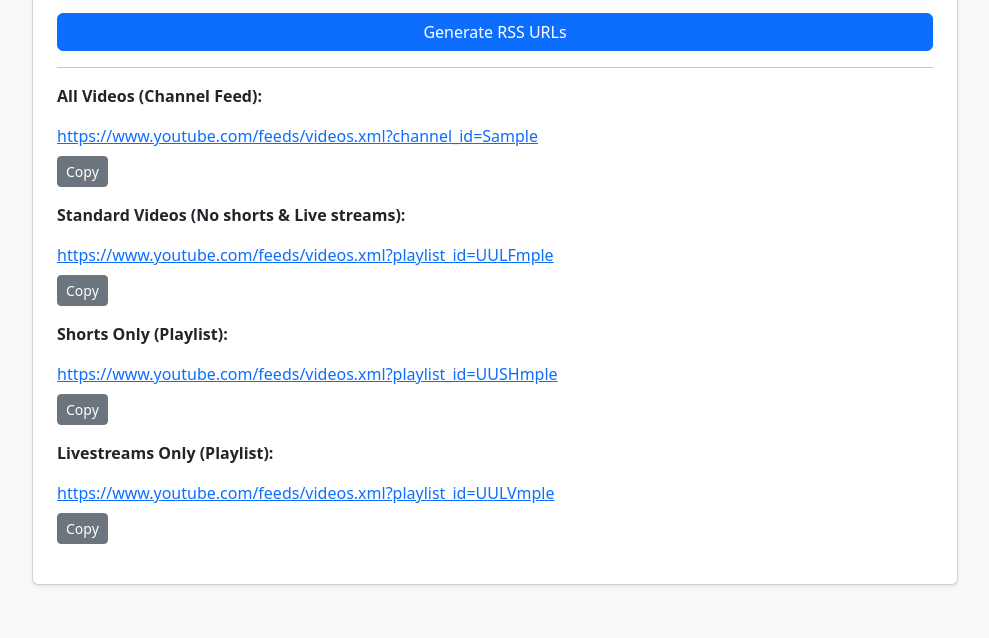
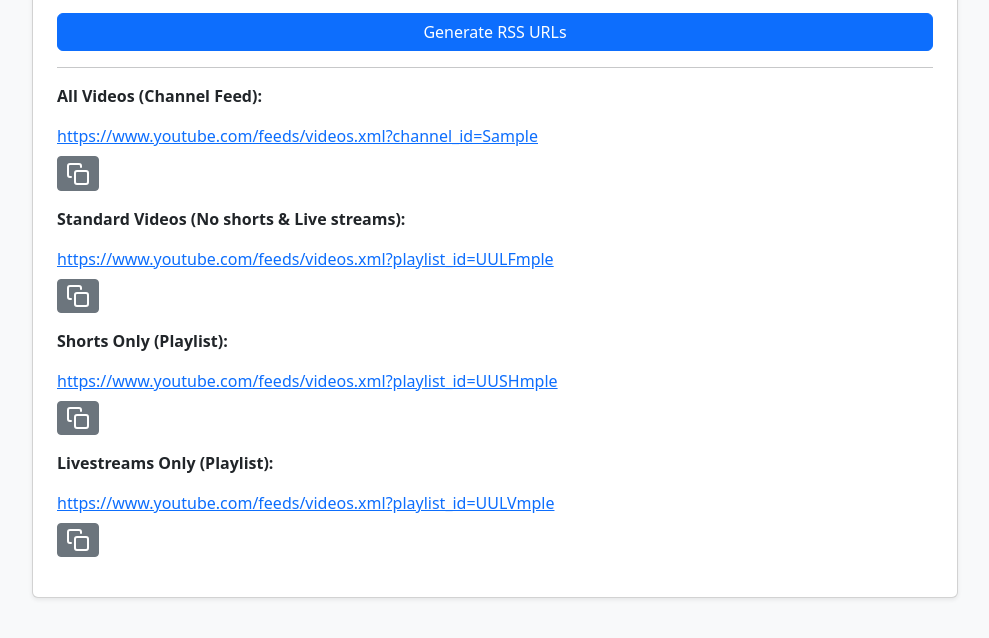
Before and after one commit to kolappannathan/YT2RSS, a plain HTML site: page index.html in a window 1280 px wide. Both pictures are taken after typing "Sample" into the empty fields and a click on the button "Generate RSS URLs". Shown: the part 208-846 px from the top of the page, without its empty margins (145-1134 px from the left). Drawn offline with nearby package versions, Linux system fonts and the light colour scheme.

Commit message:
adding svg icons
Signed-off-by: Kolappan N <kolappannathan@users.noreply.github.com>

```diff
--- a/index.html
+++ b/index.html
@@ -1,5 +1,6 @@
 <!DOCTYPE html>
 <html lang="en">
+
 <head>
     <meta charset="UTF-8">
     <meta name="viewport" content="width=device-width, initial-scale=1.0">
@@ -7,6 +8,7 @@
     <!-- Bootstrap 5 CSS link -->
     <link href="https://cdn.jsdelivr.net/npm/bootstrap@5.3.5/dist/css/bootstrap.min.css" rel="stylesheet">
 </head>
+
 <body class="bg-light py-5">
     <div class="container">
         <div class="row justify-content-center">
@@ -23,19 +25,47 @@
                         <hr>
                         <p><strong>All Videos (Channel Feed):</strong></p>
                         <a id="allVideosLink" href="#" target="_blank" class="d-block mb-2"></a>
-                        <button onclick="copyLink('allVideosLink')" class="btn btn-secondary btn-sm mb-3">Copy</button>
+                        <button onclick="copyLink('allVideosLink')" class="btn btn-secondary btn-sm mb-3">
+                            <svg xmlns="http://www.w3.org/2000/svg" width="24" height="24" viewBox="0 0 24 24"
+                                fill="none" stroke="currentColor" stroke-width="2" stroke-linecap="round"
+                                stroke-linejoin="round" class="feather feather-copy">
+                                <rect x="9" y="9" width="13" height="13" rx="2" ry="2"></rect>
+                                <path d="M5 15H4a2 2 0 0 1-2-2V4a2 2 0 0 1 2-2h9a2 2 0 0 1 2 2v1"></path>
+                            </svg>
+                        </button>
 
                         <p><strong>Standard Videos (No shorts & Live streams):</strong></p>
                         <a id="standardVideosLink" href="#" target="_blank" class="d-block mb-2"></a>
-                        <button onclick="copyLink('standardVideosLink')" class="btn btn-secondary btn-sm mb-3">Copy</button>
+                        <button onclick="copyLink('standardVideosLink')" class="btn btn-secondary btn-sm mb-3">
+                            <svg xmlns="http://www.w3.org/2000/svg" width="24" height="24" viewBox="0 0 24 24"
+                                fill="none" stroke="currentColor" stroke-width="2" stroke-linecap="round"
+                                stroke-linejoin="round" class="feather feather-copy">
+                                <rect x="9" y="9" width="13" height="13" rx="2" ry="2"></rect>
+                                <path d="M5 15H4a2 2 0 0 1-2-2V4a2 2 0 0 1 2-2h9a2 2 0 0 1 2 2v1"></path>
+                            </svg>
+                        </button>
 
                         <p><strong>Shorts Only (Playlist):</strong></p>
                         <a id="shortsLink" href="#" target="_blank" class="d-block mb-2"></a>
-                        <button onclick="copyLink('shortsLink')" class="btn btn-secondary btn-sm mb-3">Copy</button>
+                        <button onclick="copyLink('shortsLink')" class="btn btn-secondary btn-sm mb-3">
+                            <svg xmlns="http://www.w3.org/2000/svg" width="24" height="24" viewBox="0 0 24 24"
+                                fill="none" stroke="currentColor" stroke-width="2" stroke-linecap="round"
+                                stroke-linejoin="round" class="feather feather-copy">
+                                <rect x="9" y="9" width="13" height="13" rx="2" ry="2"></rect>
+                                <path d="M5 15H4a2 2 0 0 1-2-2V4a2 2 0 0 1 2-2h9a2 2 0 0 1 2 2v1"></path>
+                            </svg>
+                        </button>
 
                         <p><strong>Livestreams Only (Playlist):</strong></p>
                         <a id="livestreamsLink" href="#" target="_blank" class="d-block mb-2"></a>
-                        <button onclick="copyLink('livestreamsLink')" class="btn btn-secondary btn-sm mb-3">Copy</button>
+                        <button onclick="copyLink('livestreamsLink')" class="btn btn-secondary btn-sm mb-3">
+                            <svg xmlns="http://www.w3.org/2000/svg" width="24" height="24" viewBox="0 0 24 24"
+                                fill="none" stroke="currentColor" stroke-width="2" stroke-linecap="round"
+                                stroke-linejoin="round" class="feather feather-copy">
+                                <rect x="9" y="9" width="13" height="13" rx="2" ry="2"></rect>
+                                <path d="M5 15H4a2 2 0 0 1-2-2V4a2 2 0 0 1 2-2h9a2 2 0 0 1 2 2v1"></path>
+                            </svg>
+                        </button>
                     </div>
                 </div>
             </div>
@@ -83,4 +113,5 @@
         }
     </script>
 </body>
+
 </html>
```
Lines whose indentation alone changed are shown as unchanged.
